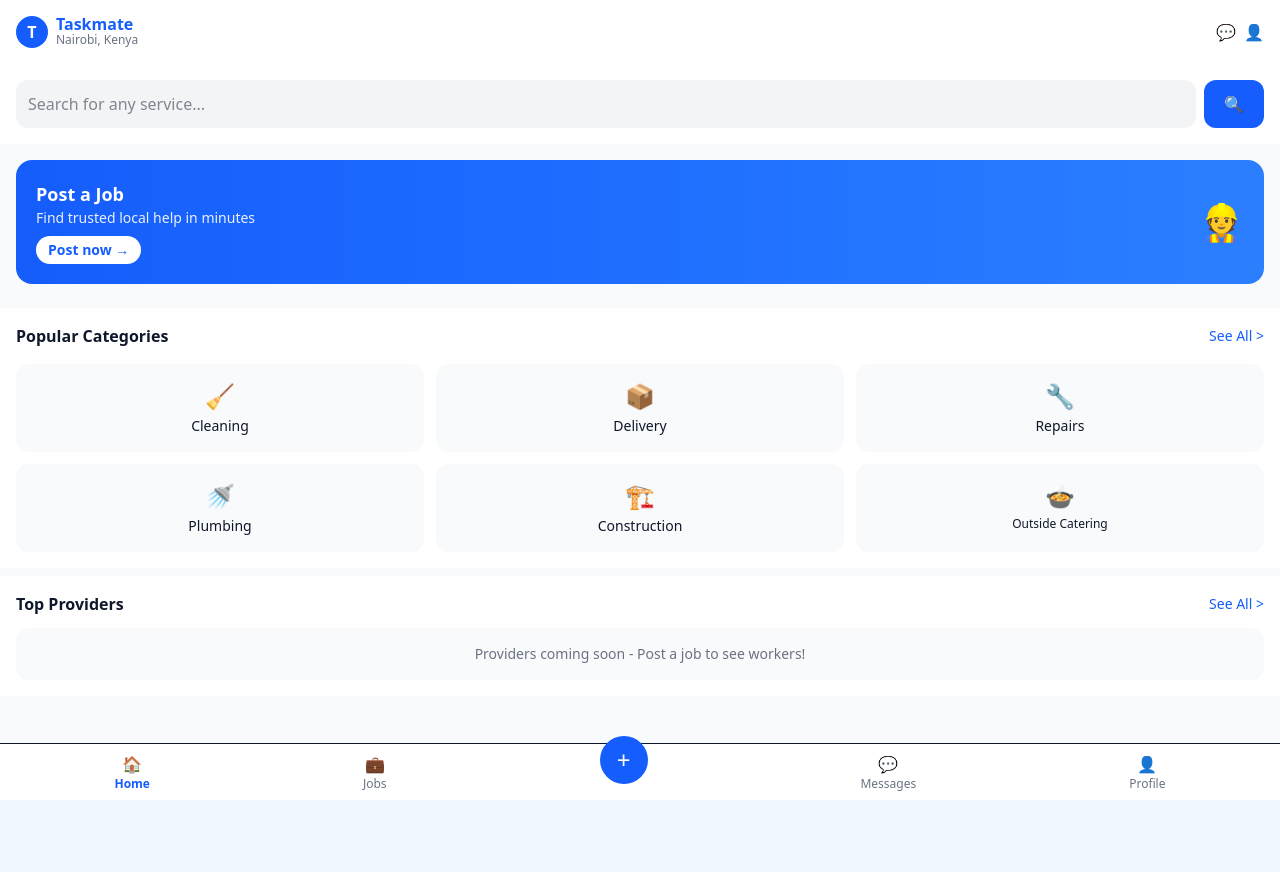
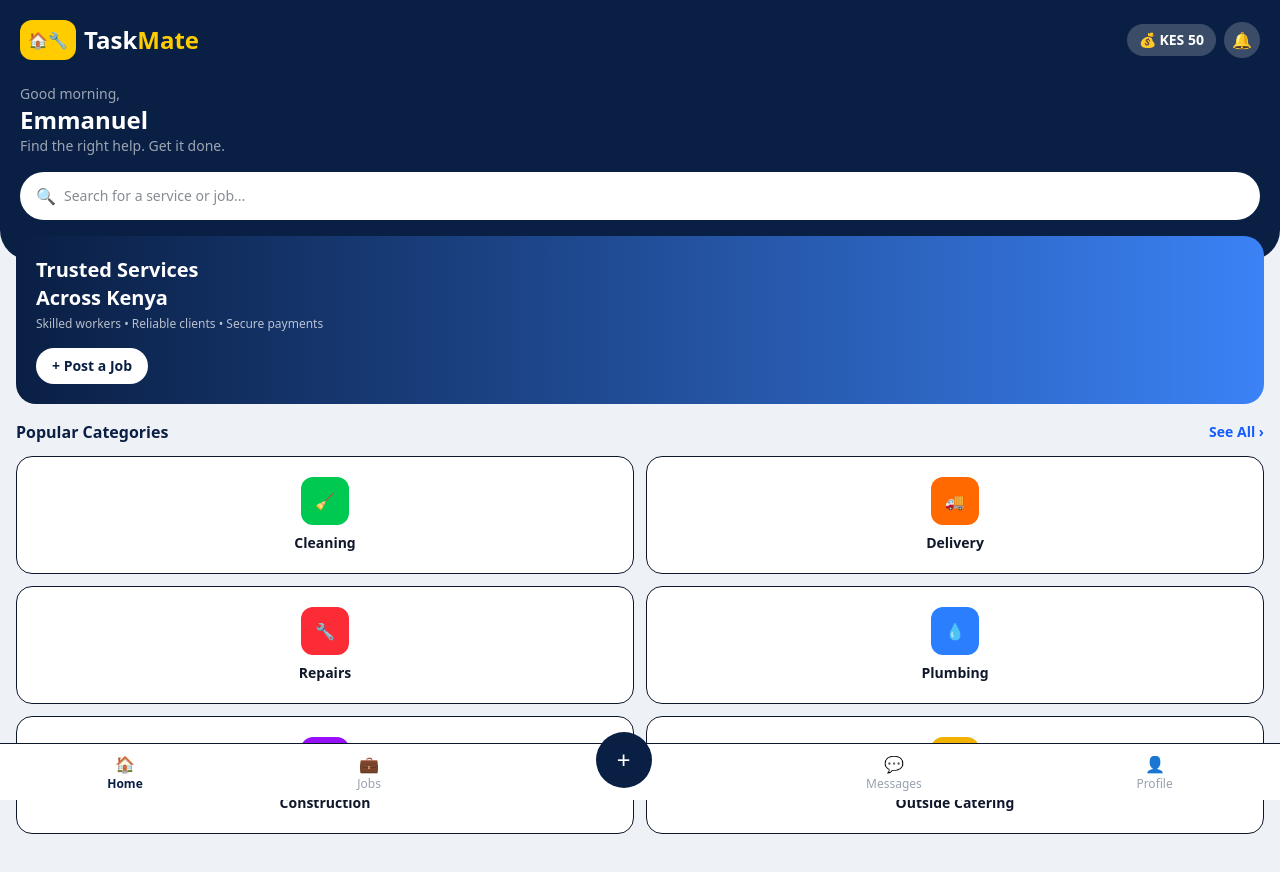
Before and after one commit to njoguemmanuel04-lgtm/taskmate, a Next.js app: page / in a window 1280 px wide. Shown: the top 872 px of the page. Before the commit the page ends 800 px from the top, so only its background shows below. Built offline with nearby package versions, Linux system fonts and the light colour scheme.

Commit message:
Update page.tsx

```diff
--- a/app/page.tsx
+++ b/app/page.tsx
@@ -3,113 +3,69 @@ import { useState } from "react";
 
 export default function Home() {
   const [search, setSearch] = useState("");
-
-  const go = (path: string) => {
-    window.location.href = path;
-  };
-
+  const go = (path: string) => window.location.href = path;
   const handleSearch = () => {
     if (search.trim()) go(`/jobs?search=${search}`);
     else go('/jobs');
   };
 
   return (
-    <div className="min-h-screen bg-gray-50 pb-20">
-      {/* HEADER */}
-      <div className="bg-white p-4 flex justify-between items-center shadow-sm">
-        <div className="flex items-center gap-2">
-          <div className="bg-blue-600 text-white w-8 h-8 rounded-full flex items-center justify-center font-bold">T</div>
-          <div>
-            <p className="font-bold text-blue-600 leading-none">Taskmate</p>
-            <p className="text-xs text-gray-500">Nairobi, Kenya</p>
+    <div className="min-h-screen bg-[#eef2f7] pb-24">
+      {/* HEADER - ORIGINAL COLOR #0a1f44 + KES 50 LINKED TO SUBSCRIPTION */}
+      <div className="bg-[#0a1f44] rounded-b-[30px] p-5 pb-10">
+        <div className="flex justify-between items-center mb-6">
+          <div className="flex items-center gap-2">
+            <div className="bg-[#ffcc00] p-2 rounded-xl">🏠🔧</div>
+            <h1 className="text-white font-bold text-2xl">Task<span className="text-[#ffcc00]">Mate</span></h1>
+          </div>
+          <div className="flex items-center gap-2">
+            <div onClick={()=>go('/subscription')} className="bg-white/20 text-white px-3 py-1.5 rounded-full text-sm font-bold cursor-pointer">
+              💰 KES 50
+            </div>
+            <div onClick={()=>go('/notifications')} className="bg-white/20 w-9 h-9 rounded-full flex items-center justify-center cursor-pointer">🔔</div>
           </div>
         </div>
-        <div className="flex gap-2">
-          <button onClick={()=>go('/messages')} className="text-gray-600">💬</button>
-          <button onClick={()=>go('/profile')} className="text-gray-600">👤</button>
+        <p className="text-white/60 text-sm">Good morning,</p>
+        <h2 className="text-white text-2xl font-bold">Emmanuel</h2>
+        <p className="text-white/60 text-sm mb-4">Find the right help. Get it done.</p>
+        <div className="bg-white rounded-full flex items-center px-4 py-3 gap-2">
+          <span>🔍</span>
+          <input value={search} onChange={e=>setSearch(e.target.value)} onKeyDown={e=>e.key==='Enter'&&handleSearch()} placeholder="Search for a service or job..." className="flex-1 outline-none text-sm" />
         </div>
       </div>
 
-      {/* SEARCH */}
-      <div className="p-4 bg-white">
-        <div className="flex gap-2">
-          <input
-            value={search}
-            onChange={(e)=>setSearch(e.target.value)}
-            placeholder="Search for any service..."
-            className="flex-1 p-3 bg-gray-100 rounded-xl outline-none"
-            onKeyDown={(e)=> e.key==='Enter' && handleSearch()}
-          />
-          <button onClick={handleSearch} className="bg-blue-600 text-white px-5 rounded-xl">🔍</button>
+      {/* BANNER - ORIGINAL BLUE GRADIENT */}
+      <div className="px-4 -mt-6">
+        <div className="bg-gradient-to-r from-[#0a1f44] to-[#3b82f6] rounded-[20px] p-5 text-white">
+          <h3 className="font-bold text-xl">Trusted Services<br/>Across Kenya</h3>
+          <p className="text-white/70 text-xs mt-1">Skilled workers • Reliable clients • Secure payments</p>
+          <button onClick={()=>go('/post-job')} className="mt-4 bg-white text-[#0a1f44] px-4 py-2 rounded-full text-sm font-bold">+ Post a Job</button>
         </div>
       </div>
 
-      {/* POST A JOB BANNER - BUTTON FIXED */}
+      {/* CATEGORIES - ALL WORKING FOREVER */}
       <div className="p-4">
-        <div onClick={()=>go('/post-job')} className="bg-gradient-to-r from-blue-600 to-blue-500 rounded-2xl p-5 text-white flex justify-between items-center cursor-pointer">
-          <div>
-            <h2 className="font-bold text-lg">Post a Job</h2>
-            <p className="text-sm opacity-90">Find trusted local help in minutes</p>
-            <p className="mt-2 bg-white text-blue-600 px-3 py-1 rounded-full text-sm inline-block font-bold">Post now →</p>
-          </div>
-          <div className="text-4xl">👷</div>
+        <div className="flex justify-between items-center mb-3">
+          <h3 className="font-bold text-[#0a1f44]">Popular Categories</h3>
+          <button onClick={()=>go('/jobs')} className="text-blue-600 text-sm font-bold">See All ›</button>
+        </div>
+        <div className="grid grid-cols-2 gap-3">
+          <div onClick={()=>go('/jobs?category=Cleaning')} className="bg-white border rounded-2xl p-5 text-center cursor-pointer"><div className="bg-green-500 w-12 h-12 rounded-xl flex items-center justify-center mx-auto mb-2">🧹</div><p className="font-bold text-sm">Cleaning</p></div>
+          <div onClick={()=>go('/jobs?category=Delivery')} className="bg-white border rounded-2xl p-5 text-center cursor-pointer"><div className="bg-orange-500 w-12 h-12 rounded-xl flex items-center justify-center mx-auto mb-2">🚚</div><p className="font-bold text-sm">Delivery</p></div>
+          <div onClick={()=>go('/jobs?category=Repairs')} className="bg-white border rounded-2xl p-5 text-center cursor-pointer"><div className="bg-red-500 w-12 h-12 rounded-xl flex items-center justify-center mx-auto mb-2">🔧</div><p className="font-bold text-sm">Repairs</p></div>
+          <div onClick={()=>go('/jobs?category=Plumbing')} className="bg-white border rounded-2xl p-5 text-center cursor-pointer"><div className="bg-blue-500 w-12 h-12 rounded-xl flex items-center justify-center mx-auto mb-2">💧</div><p className="font-bold text-sm">Plumbing</p></div>
+          <div onClick={()=>go('/jobs?category=Construction')} className="bg-white border rounded-2xl p-5 text-center cursor-pointer"><div className="bg-purple-600 w-12 h-12 rounded-xl flex items-center justify-center mx-auto mb-2">👷</div><p className="font-bold text-sm">Construction</p></div>
+          <div onClick={()=>go('/jobs?category=Catering')} className="bg-white border rounded-2xl p-5 text-center cursor-pointer"><div className="bg-yellow-500 w-12 h-12 rounded-xl flex items-center justify-center mx-auto mb-2">👨‍🍳</div><p className="font-bold text-sm">Outside Catering</p></div>
         </div>
       </div>
 
-      {/* CATEGORIES - ALL BUTTONS FIXED FOREVER */}
-      <div className="p-4 bg-white mt-2">
-        <div className="flex justify-between items-center mb-4">
-          <h3 className="font-bold">Popular Categories</h3>
-          <button onClick={()=>go('/jobs')} className="text-blue-600 text-sm">See All {'>'}</button>
-        </div>
-        <div className="grid grid-cols-3 gap-3">
-          <div onClick={()=>go('/jobs?category=Cleaning')} className="bg-gray-50 p-4 rounded-xl text-center cursor-pointer hover:bg-blue-50">
-            <div className="text-2xl mb-1">🧹</div><p className="text-sm font-medium">Cleaning</p>
-          </div>
-          <div onClick={()=>go('/jobs?category=Delivery')} className="bg-gray-50 p-4 rounded-xl text-center cursor-pointer hover:bg-blue-50">
-            <div className="text-2xl mb-1">📦</div><p className="text-sm font-medium">Delivery</p>
-          </div>
-          <div onClick={()=>go('/jobs?category=Repairs')} className="bg-gray-50 p-4 rounded-xl text-center cursor-pointer hover:bg-blue-50">
-            <div className="text-2xl mb-1">🔧</div><p className="text-sm font-medium">Repairs</p>
-          </div>
-          <div onClick={()=>go('/jobs?category=Plumbing')} className="bg-gray-50 p-4 rounded-xl text-center cursor-pointer hover:bg-blue-50">
-            <div className="text-2xl mb-1">🚿</div><p className="text-sm font-medium">Plumbing</p>
-          </div>
-          <div onClick={()=>go('/jobs?category=Construction')} className="bg-gray-50 p-4 rounded-xl text-center cursor-pointer hover:bg-blue-50">
-            <div className="text-2xl mb-1">🏗️</div><p className="text-sm font-medium">Construction</p>
-          </div>
-          <div onClick={()=>go('/jobs?category=Catering')} className="bg-gray-50 p-4 rounded-xl text-center cursor-pointer hover:bg-blue-50">
-            <div className="text-2xl mb-1">🍲</div><p className="text-sm text-xs font-medium">Outside Catering</p>
-          </div>
-        </div>
-      </div>
-
-      {/* TOP PROVIDERS LINK */}
-      <div className="p-4 bg-white mt-2">
-        <div className="flex justify-between items-center">
-          <h3 className="font-bold">Top Providers</h3>
-          <button onClick={()=>go('/providers')} className="text-blue-600 text-sm">See All {'>'}</button>
-        </div>
-        <div className="mt-3 p-4 bg-gray-50 rounded-xl text-center text-gray-500 text-sm">
-          Providers coming soon - Post a job to see workers!
-        </div>
-      </div>
-
-      {/* BOTTOM NAV - ALL BUTTONS FIXED FOREVER */}
-      <div className="fixed bottom-0 left-0 right-0 bg-white border-t flex justify-around p-2">
-        <button onClick={()=>go('/')} className="flex flex-col items-center text-blue-600">
-          <span>🏠</span><span className="text-xs font-bold">Home</span>
-        </button>
-        <button onClick={()=>go('/jobs')} className="flex flex-col items-center text-gray-500">
-          <span>💼</span><span className="text-xs">Jobs</span>
-        </button>
-        <button onClick={()=>go('/post-job')} className="bg-blue-600 text-white w-12 h-12 rounded-full flex items-center justify-center text-2xl -mt-4">+</button>
-        <button onClick={()=>go('/messages')} className="flex flex-col items-center text-gray-500">
-          <span>💬</span><span className="text-xs">Messages</span>
-        </button>
-        <button onClick={()=>go('/profile')} className="flex flex-col items-center text-gray-500">
-          <span>👤</span><span className="text-xs">Profile</span>
-        </button>
+      {/* BOTTOM NAV - ALL WORKING FOREVER */}
+      <div className="fixed bottom-0 left-0 right-0 bg-white border-t flex justify-around items-center py-2">
+        <button onClick={()=>go('/')} className="flex flex-col items-center text-[#0a1f44]"><span>🏠</span><span className="text-xs font-bold">Home</span></button>
+        <button onClick={()=>go('/jobs')} className="flex flex-col items-center text-gray-400"><span>💼</span><span className="text-xs">Jobs</span></button>
+        <button onClick={()=>go('/post-job')} className="bg-[#0a1f44] text-white w-14 h-14 rounded-full flex items-center justify-center text-2xl -mt-6">+</button>
+        <button onClick={()=>go('/messages')} className="flex flex-col items-center text-gray-400"><span>💬</span><span className="text-xs">Messages</span></button>
+        <button onClick={()=>go('/profile')} className="flex flex-col items-center text-gray-400"><span>👤</span><span className="text-xs">Profile</span></button>
       </div>
     </div>
   );
```
